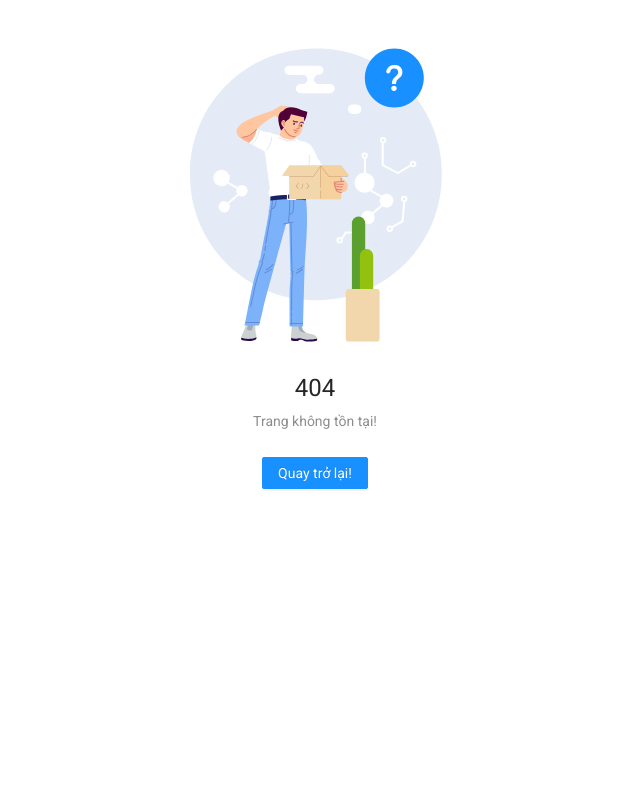
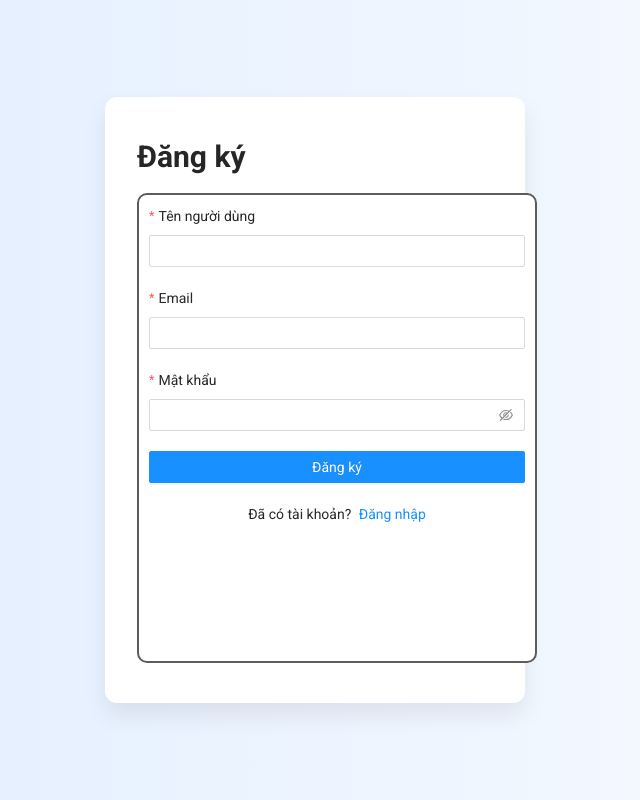
Before and after one commit to TanNguyen234/learning_tracker, a React (Create React App) app: page /register in a window 1280 px wide. Before the commit this address had no page. Shown: the whole page, without its empty margins (325-965 px from the left). Built offline with nearby package versions, Linux system fonts and the light colour scheme.

Commit message:
fix dashboard and build ui login register

```diff
--- a/src/pages/Home/index.jsx
+++ b/src/pages/Home/index.jsx
@@ -31,9 +31,9 @@ function DashboardPage() {
           { date: "2025-04-20", hours: 1.5 },
         ],
         skillPieData: [
-          { type: "HTML", value: 240 },
-          { type: "JavaScript", value: 90 },
-          { type: "React", value: 90 },
+          { type: "HTML", value: 2 },
+          { type: "JavaScript", value: 3.5 },
+          { type: "React", value: 1 },
         ],
       });
     };
@@ -72,8 +72,7 @@ function DashboardPage() {
     innerRadius: 0.6,
     height: 300,
     label: {
-      type: "outer",
-      content: (data) => `${data.type}: ${data.percentage?.toFixed(1) ?? 0}%`,
+      text: "value",
       style: {
     fontSize: 14,
   },
--- /dev/null
+++ b/src/pages/auth/login.jsx
@@ -0,0 +1,51 @@
+// LoginPage.jsx
+import { Button, Form, Input, Typography, message } from "antd";
+import { Link } from "react-router-dom";
+import "./style.scss";
+
+const { Title } = Typography;
+
+function LoginPage() {
+  const handleLogin = (values) => {
+    message.success("Đăng nhập thành công!");
+    console.log("Login values:", values);
+  };
+
+  return (
+    <div className="auth">
+      <div className="auth__box">
+        <Title level={2}>Đăng nhập</Title>
+
+        <Form layout="vertical" onFinish={handleLogin} className="auth__form">
+          <Form.Item
+            label="Email"
+            name="email"
+            rules={[{ required: true, message: "Vui lòng nhập email" }]}
+          >
+            <Input type="email" />
+          </Form.Item>
+
+          <Form.Item
+            label="Mật khẩu"
+            name="password"
+            rules={[{ required: true, message: "Vui lòng nhập mật khẩu" }]}
+          >
+            <Input.Password />
+          </Form.Item>
+
+          <Form.Item>
+            <Button type="primary" htmlType="submit" block>
+              Đăng nhập
+            </Button>
+          </Form.Item>
+
+          <div className="auth__switch">
+            Chưa có tài khoản? <Link to="/register">Đăng ký</Link>
+          </div>
+        </Form>
+      </div>
+    </div>
+  );
+}
+
+export default LoginPage;
--- /dev/null
+++ b/src/pages/auth/register.jsx
@@ -0,0 +1,58 @@
+import { Button, Form, Input, Typography, message } from "antd";
+import { Link } from "react-router-dom";
+import "./style.scss";
+
+const { Title } = Typography;
+
+function RegisterPage() {
+  const handleRegister = (values) => {
+    message.success("Đăng ký thành công!");
+    console.log("Register values:", values);
+  };
+
+  return (
+    <div className="auth">
+      <div className="auth__box">
+        <Title level={2}>Đăng ký</Title>
+
+        <Form layout="vertical" onFinish={handleRegister} className="auth__form">
+          <Form.Item
+            label="Tên người dùng"
+            name="username"
+            rules={[{ required: true, message: "Vui lòng nhập tên người dùng" }]}
+          >
+            <Input />
+          </Form.Item>
+
+          <Form.Item
+            label="Email"
+            name="email"
+            rules={[{ required: true, message: "Vui lòng nhập email" }]}
+          >
+            <Input type="email" />
+          </Form.Item>
+
+          <Form.Item
+            label="Mật khẩu"
+            name="password"
+            rules={[{ required: true, message: "Vui lòng nhập mật khẩu" }]}
+          >
+            <Input.Password />
+          </Form.Item>
+
+          <Form.Item>
+            <Button type="primary" htmlType="submit" block>
+              Đăng ký
+            </Button>
+          </Form.Item>
+
+          <div className="auth__switch">
+            Đã có tài khoản? <Link to="/login">Đăng nhập</Link>
+          </div>
+        </Form>
+      </div>
+    </div>
+  );
+}
+
+export default RegisterPage;
--- /dev/null
+++ b/src/pages/auth/style.scss
@@ -0,0 +1,40 @@
+.auth {
+    display: flex;
+    justify-content: center;
+    align-items: center;
+    min-height: 100vh;
+    padding: 16px;
+    background: linear-gradient(to right, #e0ecff, #f9fcff);
+
+    &__box {
+      width: 100%;
+      max-width: 420px;
+      background: #fff;
+      padding: 40px 32px;
+      border-radius: 12px;
+      box-shadow: 0 12px 24px rgba(0, 0, 0, 0.08);
+      transition: all 0.3s ease-in-out;
+
+      @media (max-width: 480px) {
+        padding: 28px 20px;
+        box-shadow: none;
+        border-radius: 8px;
+      }
+    }
+
+    &__form {
+      .ant-form-item {
+        margin-bottom: 20px;
+      }
+    }
+
+    &__switch {
+      margin-top: 20px;
+      text-align: center;
+      font-size: 14px;
+
+      a {
+        padding-left: 4px;
+      }
+    }
+  }
--- /dev/null
+++ b/src/pages/logs/index.jsx
@@ -0,0 +1,81 @@
+import { Table, Typography, Tag, Empty } from "antd";
+import { useEffect, useState } from "react";
+import dayjs from "dayjs";
+import "./style.scss";
+
+const { Title } = Typography;
+
+function LogsPage() {
+  const [logs, setLogs] = useState([]);
+
+  useEffect(() => {
+    // const fetchLogs = async () => {
+    //   const res = await getLogs();
+    //   setLogs(res.data);
+    // };
+    // fetchLogs();
+
+    // mock data
+    setLogs([
+      {
+        id: 1,
+        skill: "HTML",
+        start: "2025-04-20T08:00:00",
+        end: "2025-04-20T09:00:00",
+        duration: 60,
+      },
+      {
+        id: 2,
+        skill: "React",
+        start: "2025-04-20T14:30:00",
+        end: "2025-04-20T16:00:00",
+        duration: 90,
+      },
+    ]);
+  }, []);
+
+  const columns = [
+    {
+      title: "Kỹ năng",
+      dataIndex: "skill",
+      key: "skill",
+      render: (skill) => <Tag color="blue">{skill}</Tag>,
+    },
+    {
+      title: "Bắt đầu",
+      dataIndex: "start",
+      key: "start",
+      render: (start) => dayjs(start).format("HH:mm DD/MM/YYYY"),
+    },
+    {
+      title: "Kết thúc",
+      dataIndex: "end",
+      key: "end",
+      render: (end) => dayjs(end).format("HH:mm DD/MM/YYYY"),
+    },
+    {
+      title: "Thời lượng (phút)",
+      dataIndex: "duration",
+      key: "duration",
+    },
+  ];
+
+  return (
+    <div className="logs">
+      <Title level={2}>Lịch sử học tập</Title>
+
+      {logs.length === 0 ? (
+        <Empty description="Chưa có lịch sử học" />
+      ) : (
+        <Table
+          columns={columns}
+          dataSource={logs.map((log) => ({ ...log, key: log.id }))}
+          pagination={{ pageSize: 5 }}
+          bordered
+        />
+      )}
+    </div>
+  );
+}
+
+export default LogsPage;
--- /dev/null
+++ b/src/pages/logs/style.scss
@@ -0,0 +1,12 @@
+.logs__table {
+    font-size: 16px;
+
+    .ant-table-thead > tr > th {
+      font-weight: 600;
+      font-size: 15px;
+    }
+
+    .ant-table-cell {
+      padding: 12px 16px;
+    }
+  }
```
Also changed, not shown: src/routers/index.js (+17 -2 lines).
